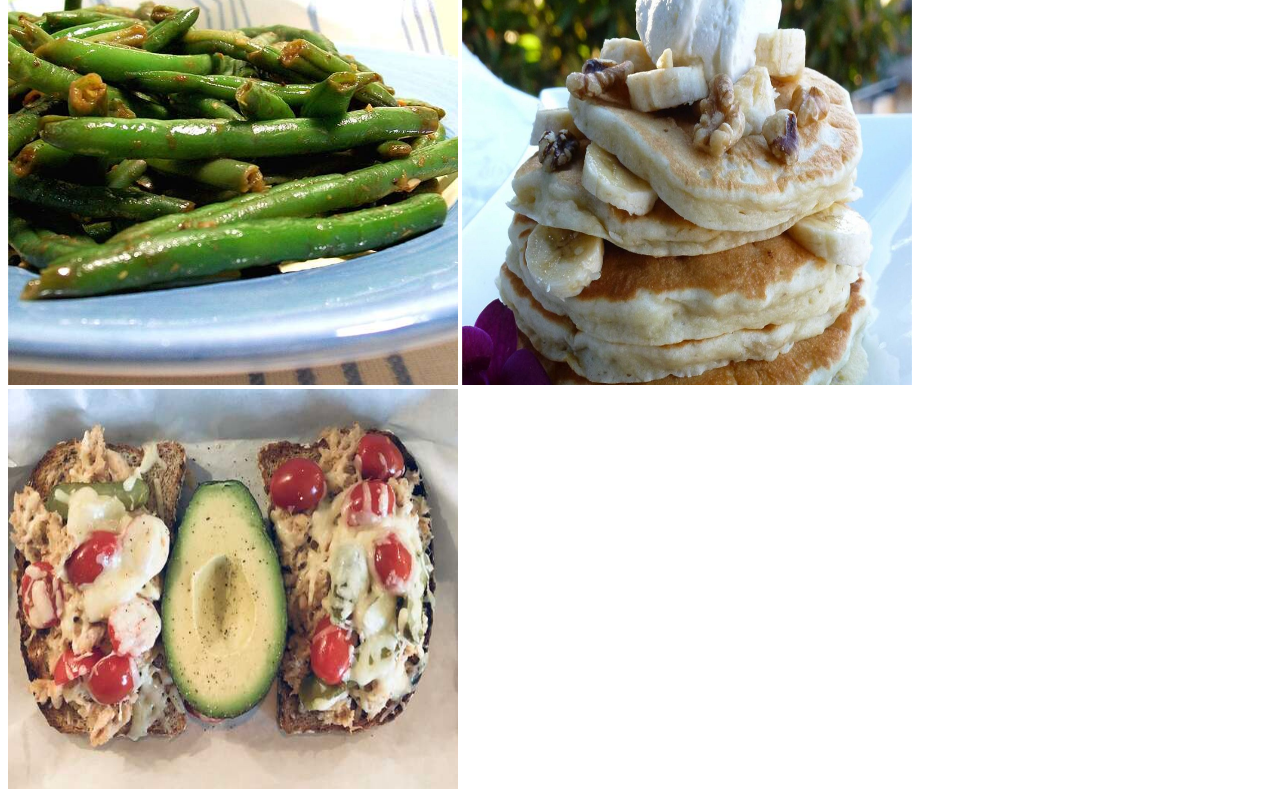
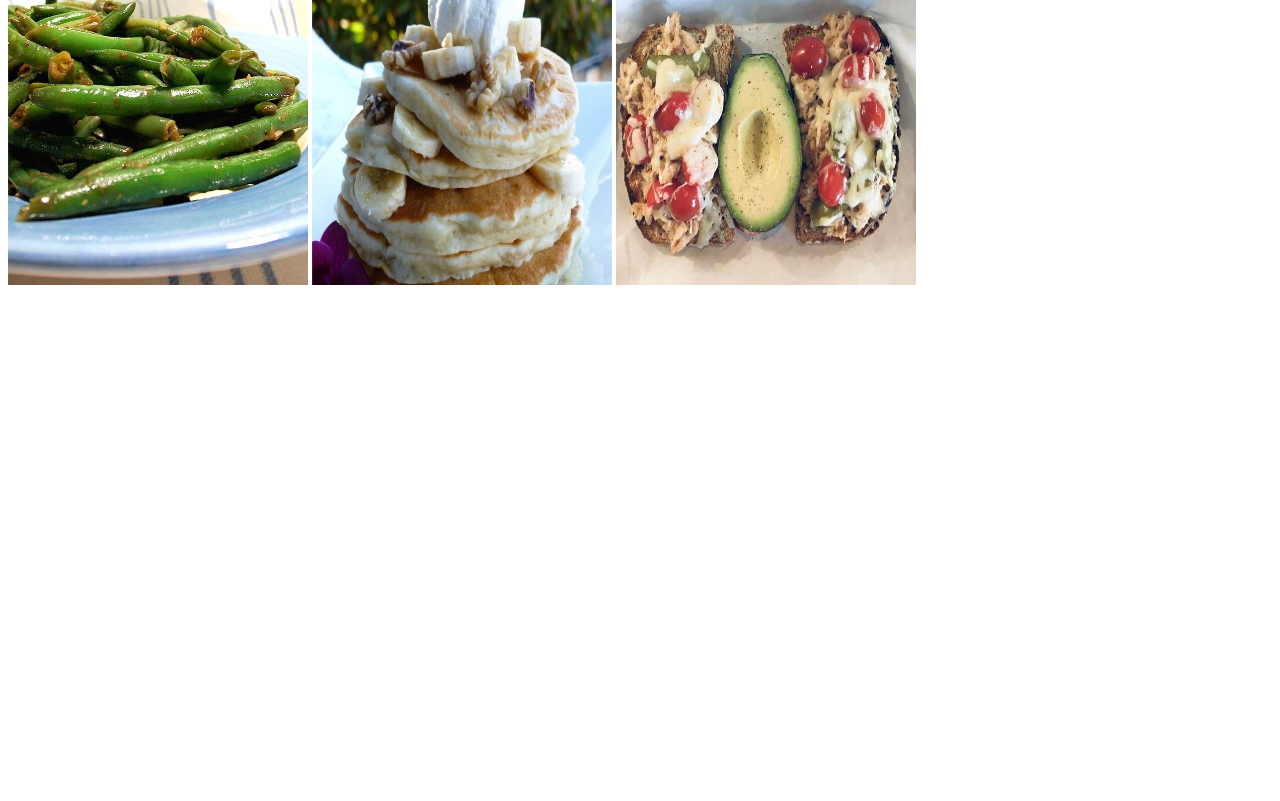
Before and after one commit to Joaoleivh/odin-recipes, a plain HTML site: page index.html in a window 1280 px wide. Shown: the part 65-866 px from the top of the page. After the commit the page ends 800 px from the top, so only its background shows below. Drawn offline with Linux system fonts and the light colour scheme.

Commit message:
style update

```diff
--- a/style.css
+++ b/style.css
@@ -34,7 +34,7 @@ h4 {
 }
 
 img {
-    height: 400px;
-    width: 450px;
+    height: 300px;
+    width: 300px;
 
 }
```
